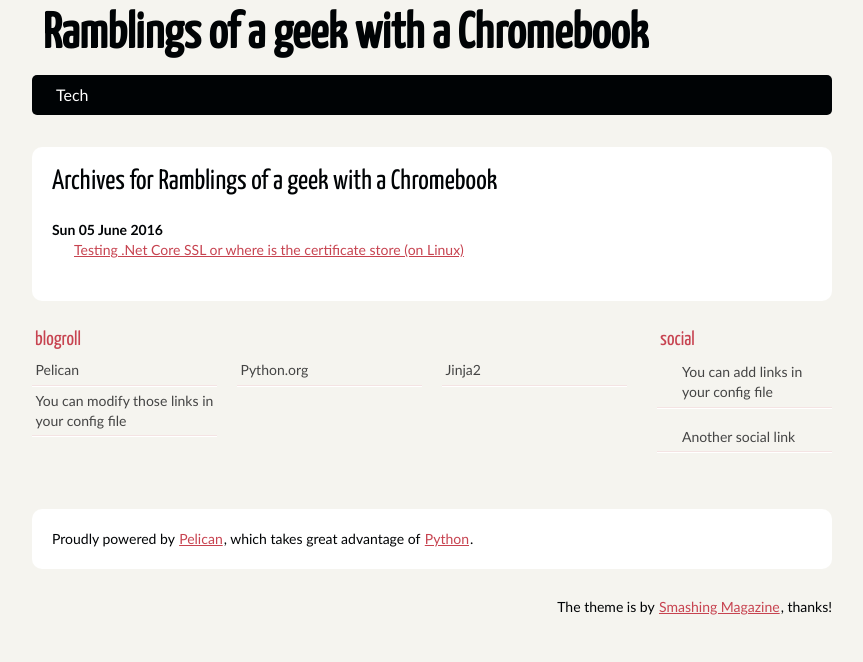
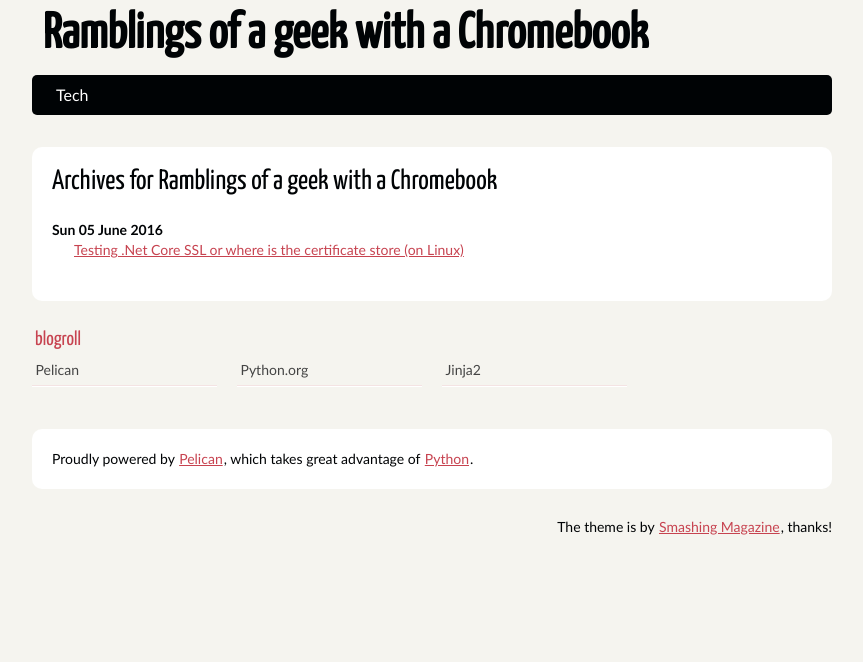
Before and after one commit to tomciaaa/tomciaaa.github.io, a plain HTML site: page archives.html in a window 1280 px wide. Shown: the whole page, without its empty margins (208-1071 px from the left). Drawn offline with Linux system fonts and the light colour scheme.

Commit message:
Sort out some config left-over form the defaults

```diff
--- a/archives.html
+++ b/archives.html
@@ -32,17 +32,8 @@
                             <li><a href="http://getpelican.com/">Pelican</a></li>
                             <li><a href="http://python.org/">Python.org</a></li>
                             <li><a href="http://jinja.pocoo.org/">Jinja2</a></li>
-                            <li><a href="#">You can modify those links in your config file</a></li>
                         </ul>
                 </div><!-- /.blogroll -->
-                <div class="social">
-                        <h2>social</h2>
-                        <ul>
-
-                            <li><a href="#">You can add links in your config file</a></li>
-                            <li><a href="#">Another social link</a></li>
-                        </ul>
-                </div><!-- /.social -->
         </section><!-- /#extras -->
 
         <footer id="contentinfo" class="body">
```
Also changed, not shown: author/tomciaaa.html (+0 -9 lines), authors.html (+0 -9 lines), categories.html (+0 -9 lines), category/tech.html (+0 -9 lines), index.html (+0 -9 lines), tags.html (+0 -9 lines), testing-net-core-ssl-or-where-is-the-certificate-store-on-linux.html (+0 -9 lines).
